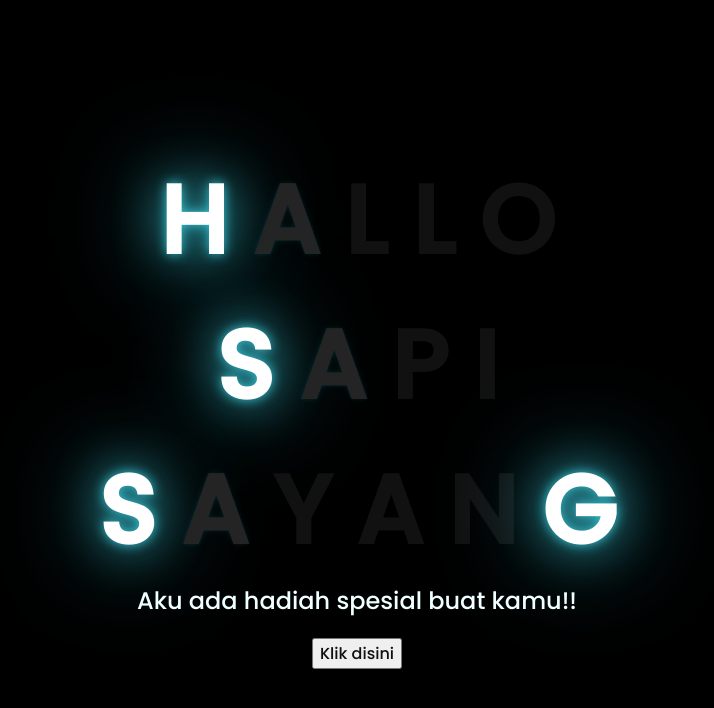
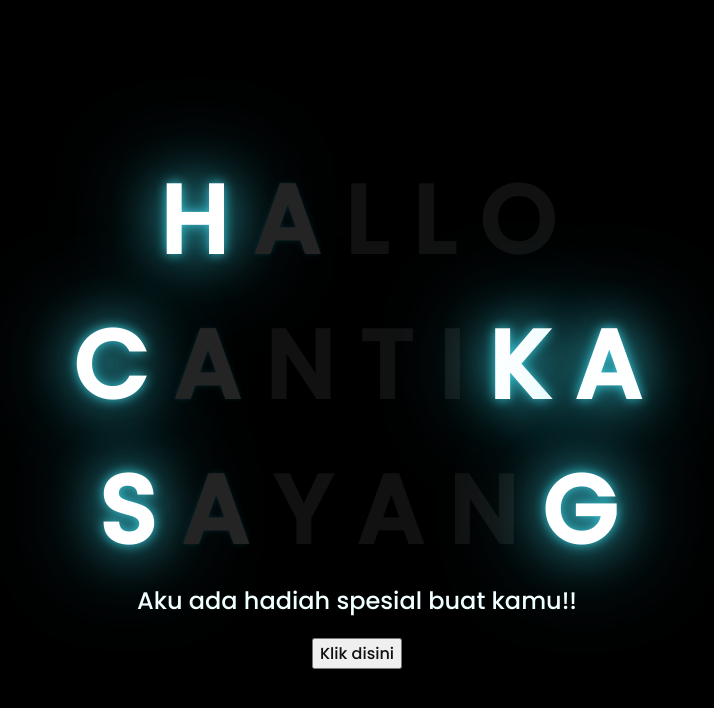
Before and after one commit to nhyr/YB, a plain HTML site: page index.html in a window 1280 px wide. Shown: the whole page, without its empty margins (291-1005 px from the left). Drawn offline with Linux system fonts and the light colour scheme.

Commit message:
Update index.html

```diff
--- a/index.html
+++ b/index.html
@@ -18,10 +18,13 @@
     </div>
 
     <div class="greetings">
-      <span>S</span>
+      <span>C</span>
       <span>A</span>
-      <span>P</span>
+      <span>N</span>
+      <span>T</span>
       <span>I</span>
+      <span>K</span>
+      <span>A</span>
     </div>
 
     <div class="greetings">
```
